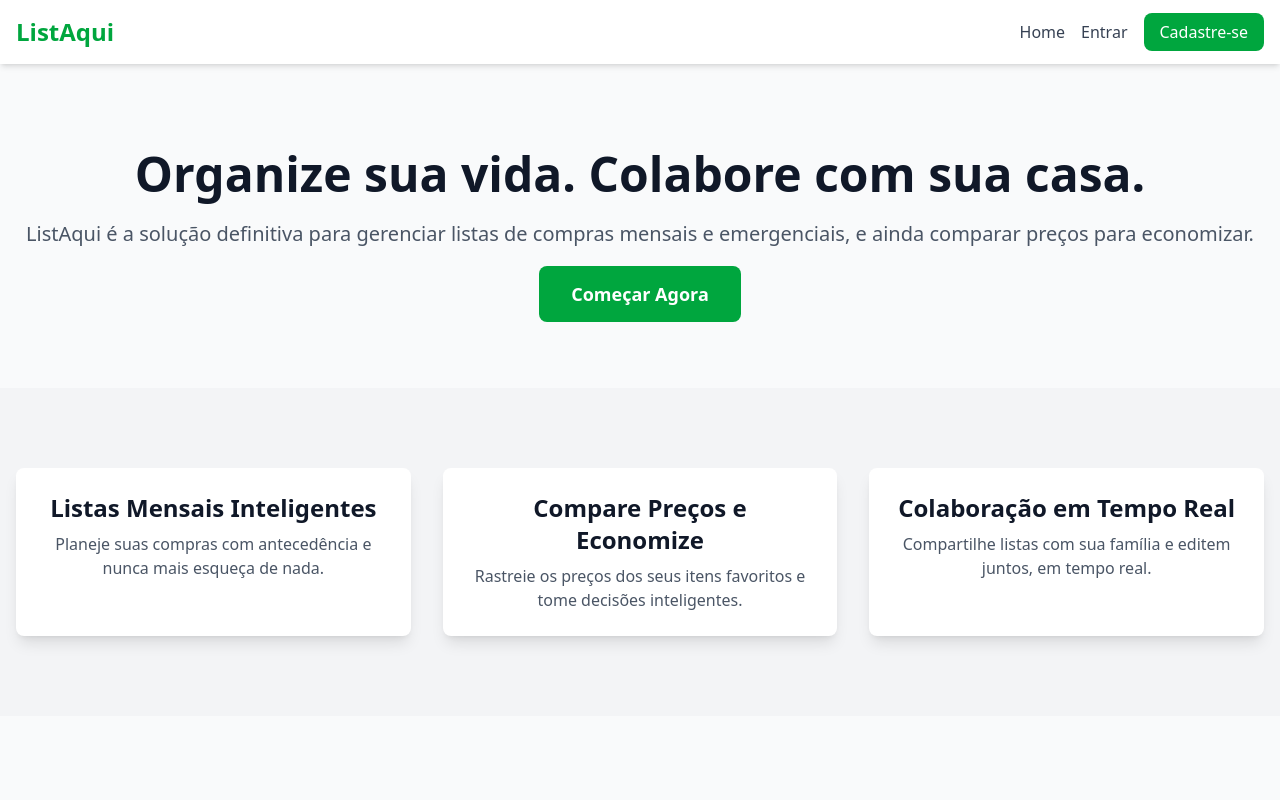
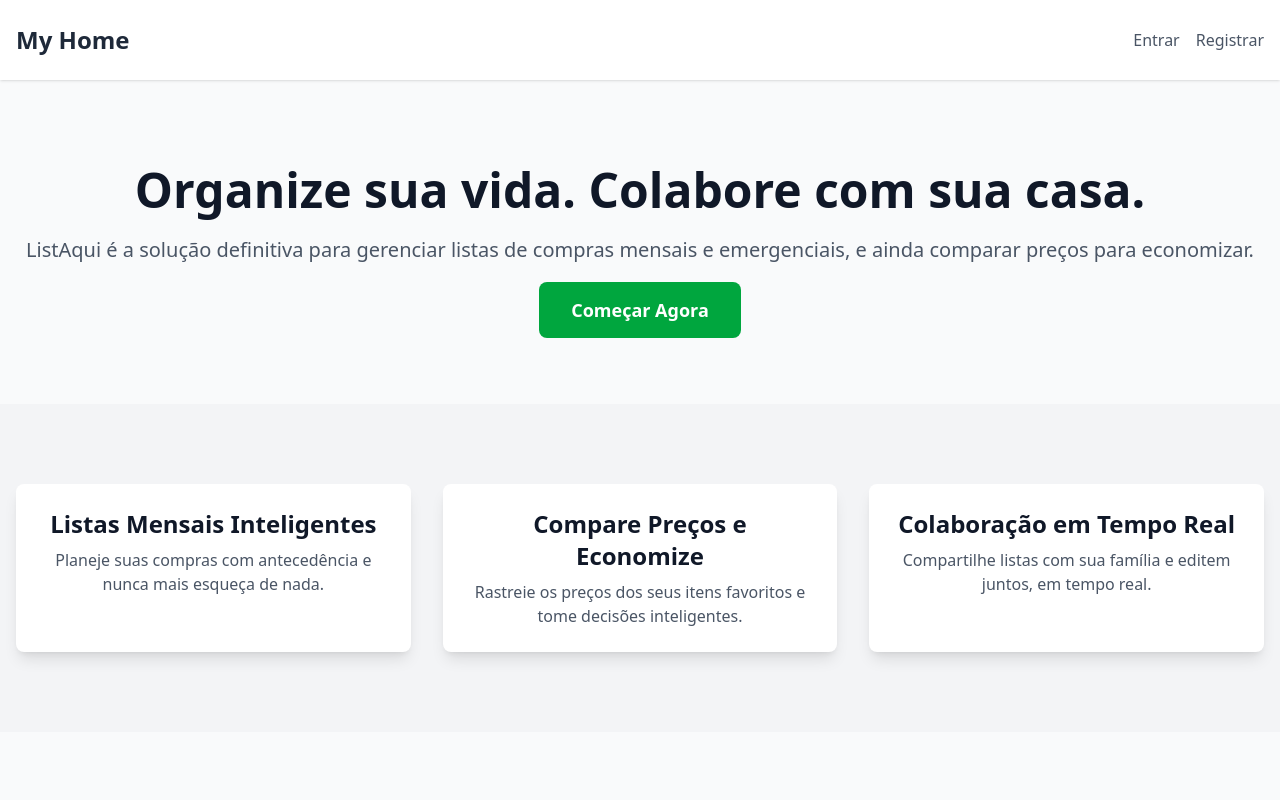
Before and after one commit to pablosscosta/listaqui-app, a React (Vite) app in the folder frontend/: page / in a window 1280 px wide. Shown: the top 800 px of the page. Built offline with nearby package versions, Linux system fonts and the light colour scheme.

Commit message:
feat: Adiciona funcionalidade de logout

```diff
--- a/frontend/src/AuthContext.tsx
+++ b/frontend/src/AuthContext.tsx
@@ -15,10 +15,8 @@ export const AuthProvider = ({ children }) => {
     });
     const navigate = useNavigate();
 
-    // Este useEffect agora é usado apenas para a lógica de expiração, se necessário
-    // A lógica de inicialização foi movida para o useState
     useEffect(() => {
-        // Lógica para verificar a validade do token de acesso, se desejar
+        // Lógica de token para ser adicionada no futuro, se necessário
     }, []);
 
     const isAuthenticated = !!tokens.access;
@@ -40,7 +38,15 @@ export const AuthProvider = ({ children }) => {
         }
     };
 
-    const value = { user, isAuthenticated, tokens, login };
+    const logout = () => {
+        localStorage.removeItem('access');
+        localStorage.removeItem('refresh');
+        setTokens({ access: null, refresh: null });
+        setUser(null);
+        navigate('/login');
+    };
+
+    const value = { user, isAuthenticated, tokens, login, logout };
 
     return (
         <AuthContext.Provider value={value}>
--- a/frontend/src/components/Header.tsx
+++ b/frontend/src/components/Header.tsx
@@ -1,19 +1,42 @@
-import React from 'react';
+import { useAuth } from '../AuthContext';
 import { Link } from 'react-router-dom';
 
 const Header = () => {
-  return (
-    <header className="bg-white shadow-md">
-      <nav className="container mx-auto p-4 flex justify-between items-center">
-        <Link to="/" className="text-2xl font-bold text-green-600">ListAqui</Link>
-        <div className="space-x-4">
-          <Link to="/" className="text-gray-700 hover:text-green-600 font-medium">Home</Link>
-          <Link to="/login" className="text-gray-700 hover:text-green-600 font-medium">Entrar</Link>
-          <Link to="/signup" className="px-4 py-2 bg-green-600 text-white rounded-lg hover:bg-green-700 font-medium">Cadastre-se</Link>
-        </div>
-      </nav>
-    </header>
-  );
+    const { isAuthenticated, logout } = useAuth();
+
+    return (
+        <header className="bg-white shadow">
+            <div className="container mx-auto px-4 py-6 flex justify-between items-center">
+                <Link to="/" className="text-2xl font-bold text-gray-800">
+                    My Home
+                </Link>
+                <nav>
+                    {isAuthenticated ? (
+                        <div className="flex space-x-4 items-center">
+                            <Link to="/dashboard" className="text-gray-600 hover:text-gray-900">
+                                Dashboard
+                            </Link>
+                            <button
+                                onClick={logout}
+                                className="px-4 py-2 bg-red-500 text-white font-semibold rounded-lg hover:bg-red-600 focus:outline-none focus:ring-2 focus:ring-red-500 focus:ring-opacity-50"
+                            >
+                                Sair
+                            </button>
+                        </div>
+                    ) : (
+                        <div className="flex space-x-4">
+                            <Link to="/login" className="text-gray-600 hover:text-gray-900">
+                                Entrar
+                            </Link>
+                            <Link to="/register" className="text-gray-600 hover:text-gray-900">
+                                Registrar
+                            </Link>
+                        </div>
+                    )}
+                </nav>
+            </div>
+        </header>
+    );
 };
 
 export default Header;
```
